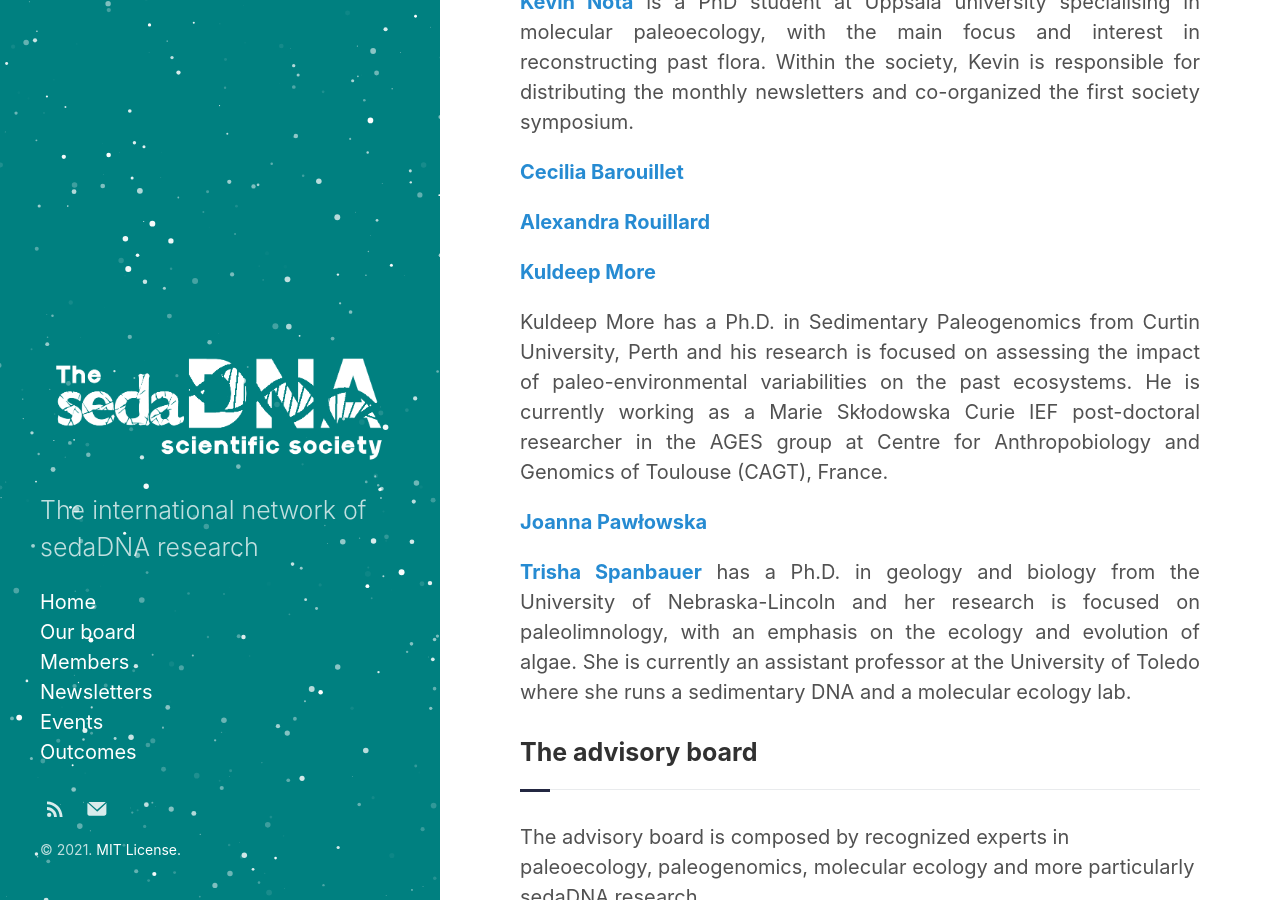
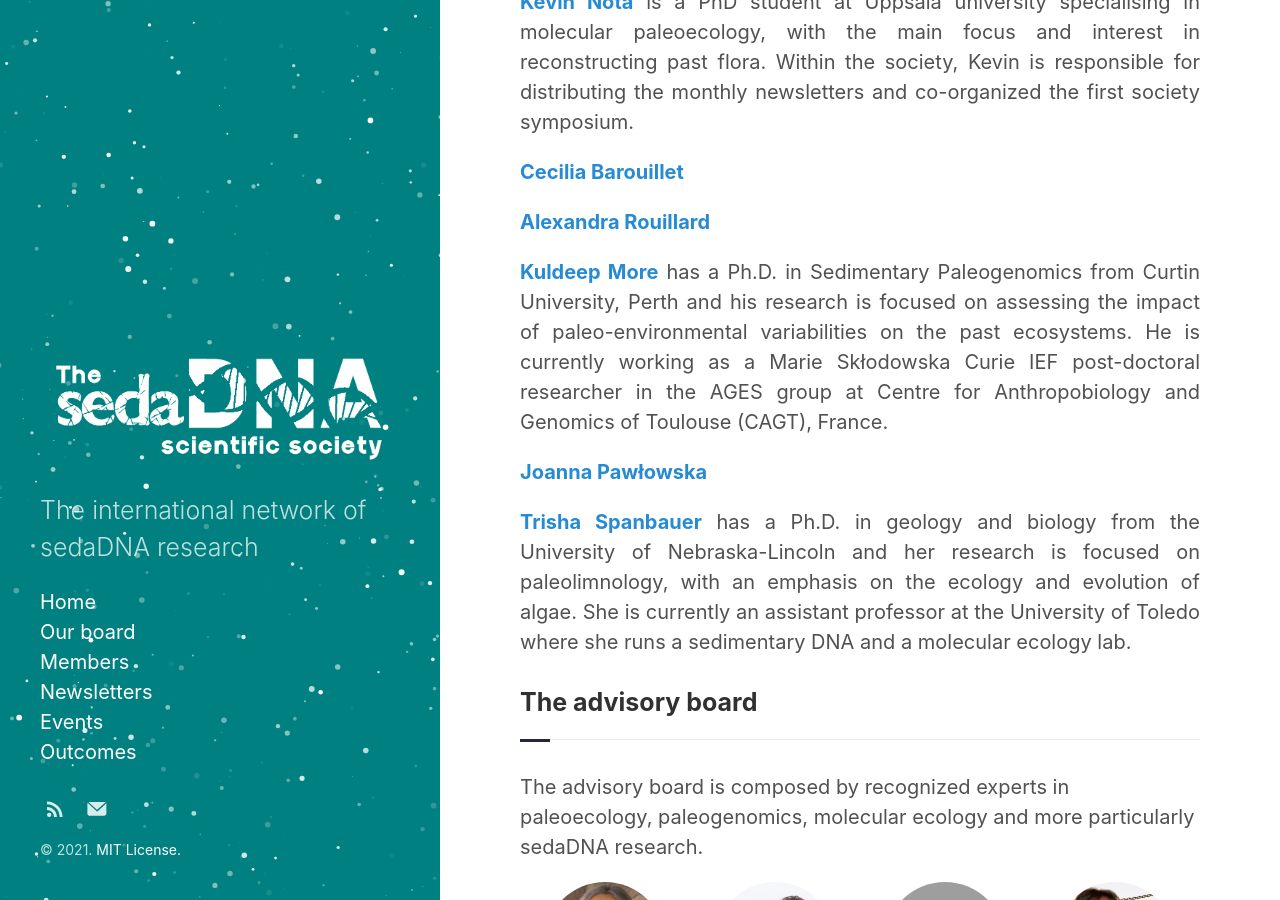
Before and after one commit to sedadna/sedadna.github.io, a Jekyll site: the page built from category/board.md, in a window 1280 px wide and 900 px high, scrolled down 927 px. Built offline with Jekyll 4.4.1, drawn with Linux system fonts in a browser that asks for light colours; grey boxes are pictures that could not be loaded.

Commit message:
Update board.md

```diff
--- a/category/board.md
+++ b/category/board.md
@@ -92,8 +92,7 @@ Title: Our board
 </div>
 
 <div class="section Kuldeep">
-<p>  <a href="https://www.researchgate.net/profile/Kuldeep_More2" target="_blank"><b>Kuldeep More</b></a> </p>
-<p>Kuldeep More has a Ph.D. in Sedimentary Paleogenomics from Curtin University, Perth and his research is focused on assessing the impact of paleo-environmental variabilities on the past ecosystems. He is currently working as a Marie Skłodowska Curie IEF post-doctoral researcher in the AGES group at Centre for Anthropobiology and Genomics of Toulouse (CAGT), France.</p>
+<p>  <a href="https://www.researchgate.net/profile/Kuldeep_More2" target="_blank"><b>Kuldeep More</b></a> has a Ph.D. in Sedimentary Paleogenomics from Curtin University, Perth and his research is focused on assessing the impact of paleo-environmental variabilities on the past ecosystems. He is currently working as a Marie Skłodowska Curie IEF post-doctoral researcher in the AGES group at Centre for Anthropobiology and Genomics of Toulouse (CAGT), France.</p>
 </div>
 
 <div class="section Joanna">
```
